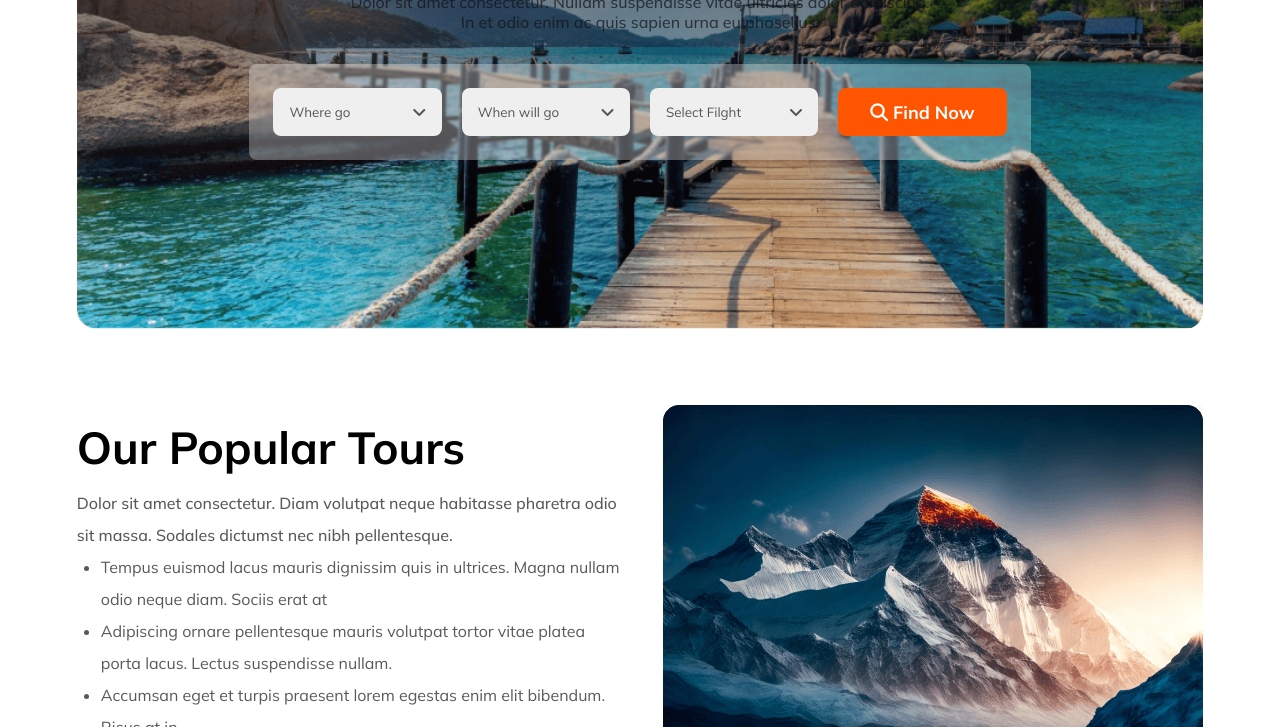
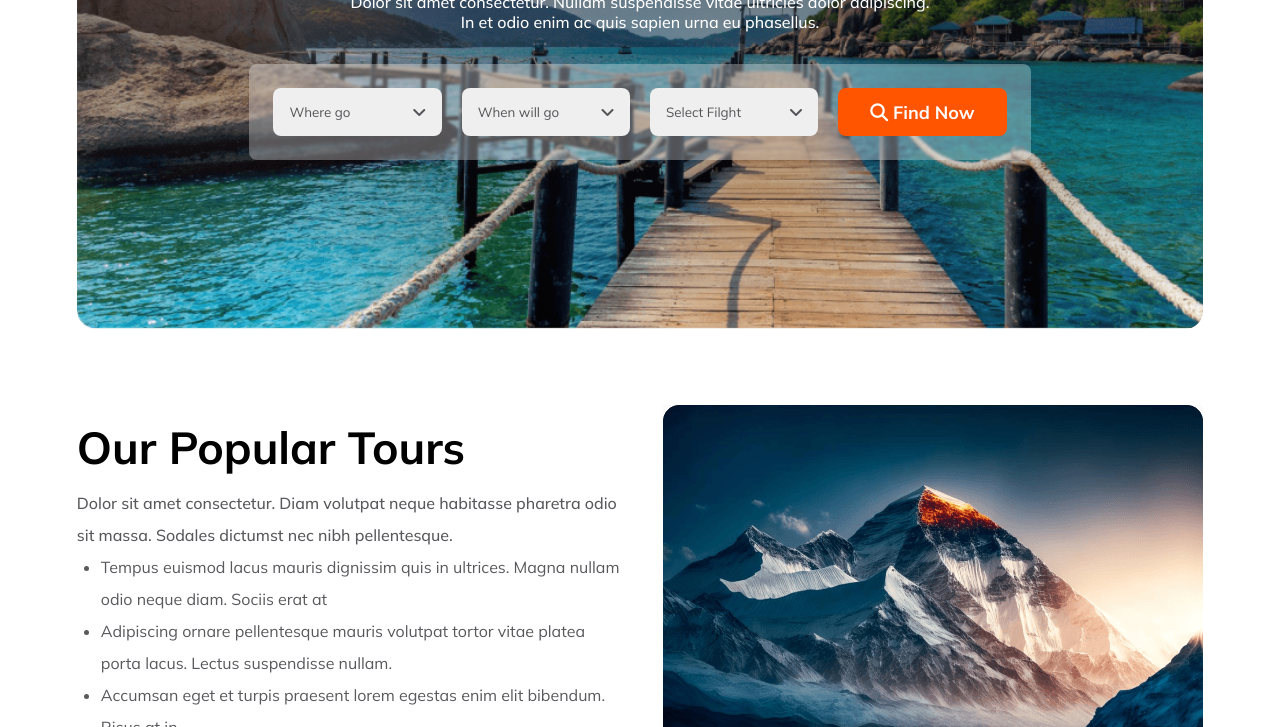
Before and after one commit to zahid-official/practice-10-heroTravel, a plain HTML site: page index.html in a window 1280 px wide. Shown: the part 373-1100 px from the top of the page. Drawn offline with Linux system fonts and the light colour scheme.

Commit message:
Editing Paragraph

```diff
--- a/style.css
+++ b/style.css
@@ -96,6 +96,7 @@ p{
 }
 .banner p{
     margin: .5rem 0 2rem;
+    color: var(--white-color);
 }
 .banner-info{
     padding: 1.5rem;
```
